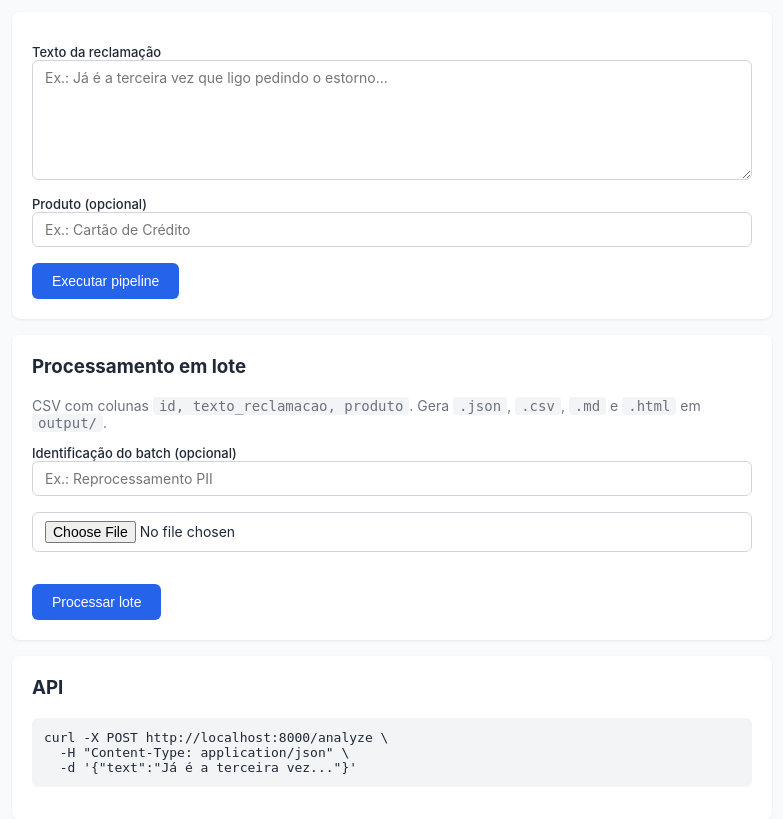
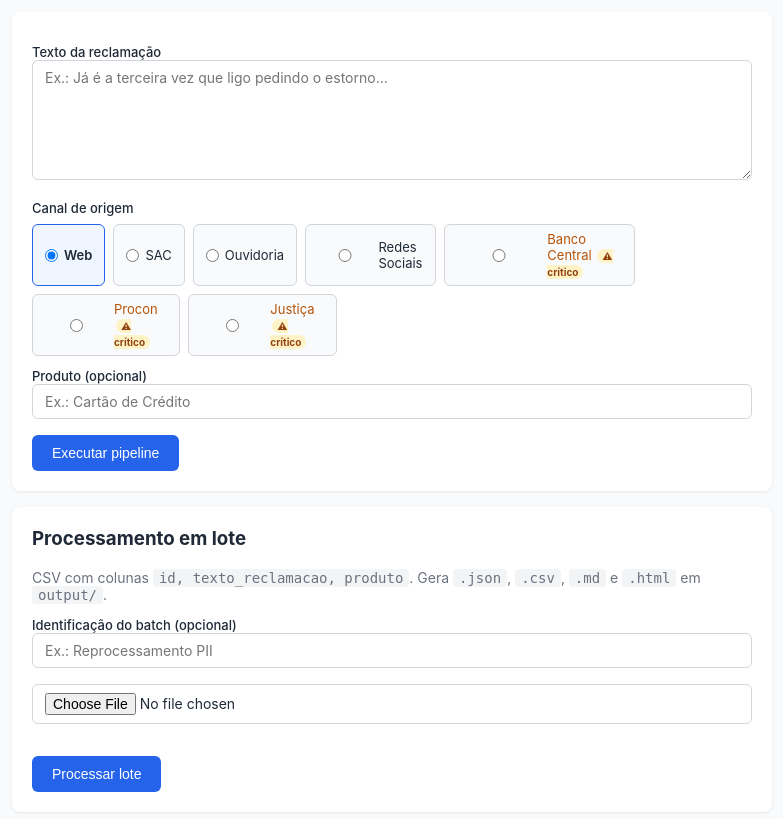
Before and after one commit to Rolmer1964/finguard-fm3, a FastAPI app: page / in a window 1280 px wide. Shown: the part 223-1042 px from the top of the page, without its empty margins (248-1031 px from the left). Before the commit the page ends 997 px from the top, so only its background shows below. Run offline with FastAPI, Linux system fonts and the light colour scheme.

Commit message:
feat(ui): adiciona seleção de canal na análise unitária com indicador de canais críticos

```diff
--- a/app/src/main.py
+++ b/app/src/main.py
@@ -167,17 +167,18 @@ def analyze_one(payload: AnalyzeRequest) -> JSONResponse:
 
 
 @app.post("/analyze-form", response_class=HTMLResponse)
-def analyze_from_form(request: Request, text: str = Form(...), product_hint: str = Form("")):
+def analyze_from_form(request: Request, text: str = Form(...), product_hint: str = Form(""), canal: str = Form("Web")):
     t_start     = time.time()
     started_at  = now_brt().strftime("%Y-%m-%d %H:%M:%S (UTC-3)")
     stem        = now_brt().strftime("report_%Y-%m-%d-%H-%M-%S")
 
-    result      = analyze(text, product_hint or None)
+    canal_val   = canal.strip() or "Web"
+    result      = analyze(text, product_hint or None, canal=canal_val)
 
     elapsed_s   = time.time() - t_start
     finished_at = now_brt().strftime("%Y-%m-%d %H:%M:%S (UTC-3)")
 
-    record = {"id": result.get("trace_id", stem), "canal": "Web", **result}
+    record = {"id": result.get("trace_id", stem), "canal": canal_val, **result}
 
     write_outputs(
         [record], stem=stem,
--- a/app/src/templates/index.html.j2
+++ b/app/src/templates/index.html.j2
@@ -17,9 +17,17 @@
   .pipeline { display: flex; gap: 8px; align-items: center; flex-wrap: wrap; margin-top: 8px; font-size: 13px; }
   .pipeline .step { background: #dbeafe; padding: 4px 12px; border-radius: 999px; color: #1e40af; }
   .pipeline .arrow { color: #6b7280; }
-  .campo {
-    margin-bottom: 16px;
-  }
+  .campo { margin-bottom: 16px; }
+  .canal-options { display: flex; flex-wrap: wrap; gap: 8px; margin-top: 8px; }
+  .canal-options label { display: flex; align-items: center; gap: 6px; margin: 0; cursor: pointer;
+    padding: 6px 12px; border: 1px solid #d1d5db; border-radius: 6px; font-weight: 400;
+    font-size: 13px; background: #f9fafb; transition: border-color .15s, background .15s; }
+  .canal-options label:hover { border-color: #93c5fd; background: #eff6ff; }
+  .canal-options input[type=radio] { margin: 0; }
+  .canal-options input[type=radio]:checked + span { font-weight: 600; }
+  .canal-options label:has(input:checked) { border-color: #2563eb; background: #eff6ff; }
+  .canal-critico { color: #b45309; }
+  .canal-critico-badge { font-size: 10px; background: #fef3c7; color: #92400e; padding: 1px 5px; border-radius: 999px; font-weight: 700; margin-left: 2px; }
 </style>
 </head>
 <body>
@@ -51,7 +59,17 @@
 <form action="/analyze-form" method="post" class="card">
   <label>Texto da reclamação</label>
   <textarea name="text" rows="6" required placeholder="Ex.: Já é a terceira vez que ligo pedindo o estorno..."></textarea>
-  <label>Produto (opcional)</label>
+  <label style="margin-top:16px">Canal de origem</label>
+  <div class="canal-options">
+    <label><input type="radio" name="canal" value="Web" checked><span>Web</span></label>
+    <label><input type="radio" name="canal" value="SAC"><span>SAC</span></label>
+    <label><input type="radio" name="canal" value="Ouvidoria"><span>Ouvidoria</span></label>
+    <label><input type="radio" name="canal" value="Redes Sociais"><span>Redes Sociais</span></label>
+    <label><input type="radio" name="canal" value="Banco Central"><span class="canal-critico">Banco Central <span class="canal-critico-badge">⚠ crítico</span></span></label>
+    <label><input type="radio" name="canal" value="Procon"><span class="canal-critico">Procon <span class="canal-critico-badge">⚠ crítico</span></span></label>
+    <label><input type="radio" name="canal" value="Justiça"><span class="canal-critico">Justiça <span class="canal-critico-badge">⚠ crítico</span></span></label>
+  </div>
+  <label style="margin-top:12px">Produto (opcional)</label>
   <input name="product_hint" placeholder="Ex.: Cartão de Crédito" />
   <button type="submit">Executar pipeline</button>
 </form>
```
